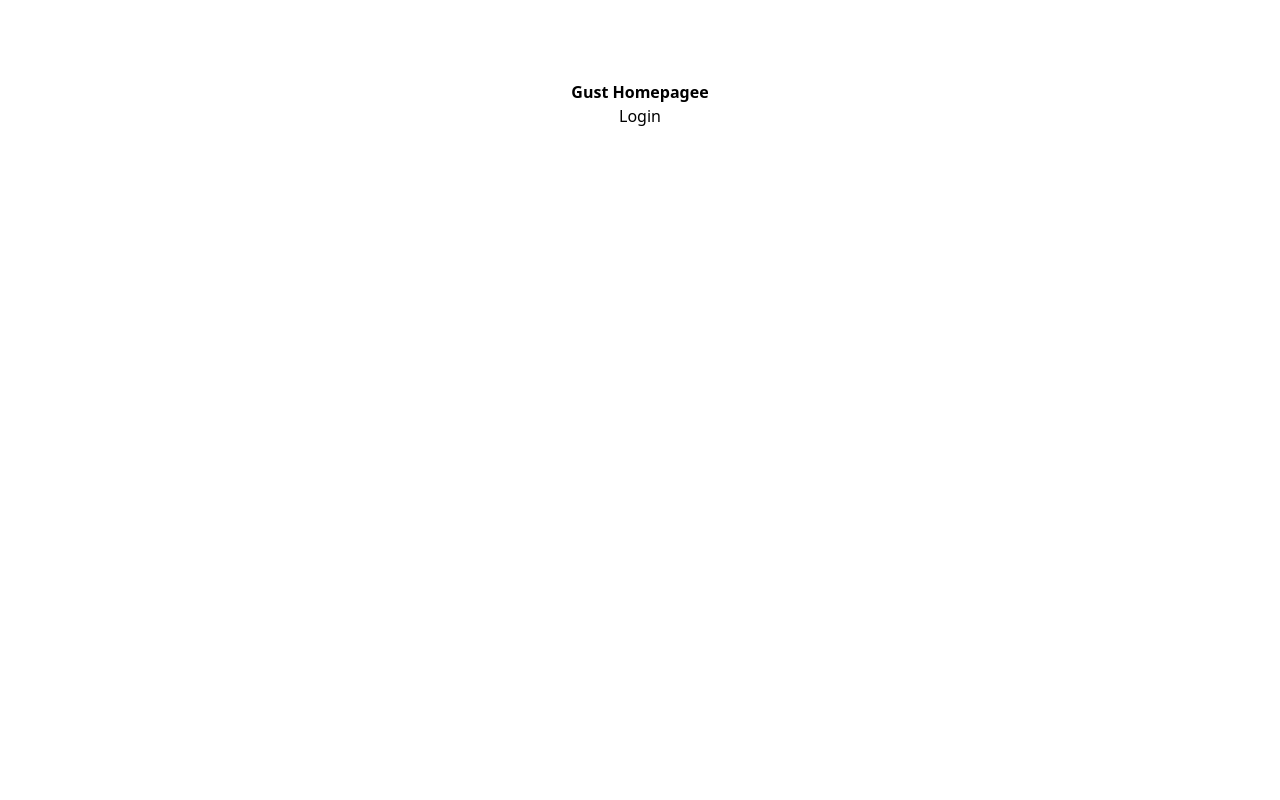
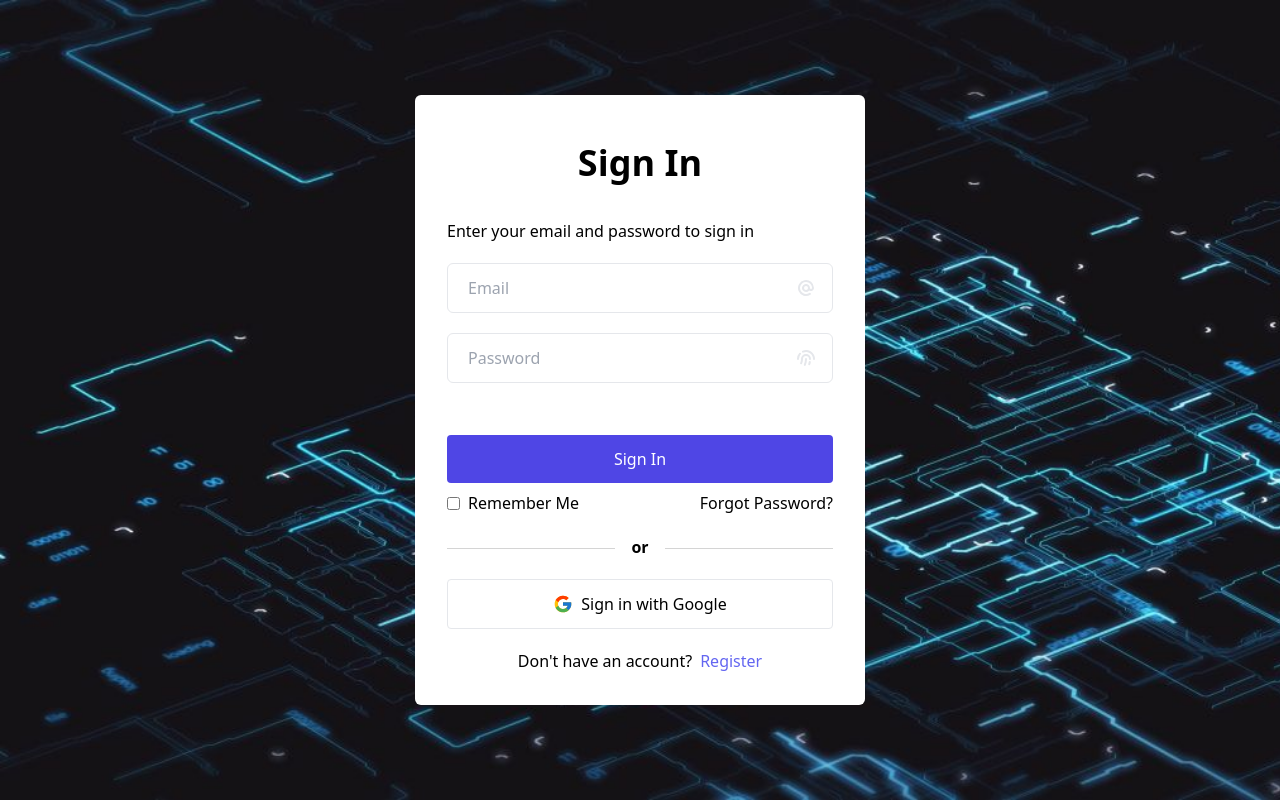
Before and after one commit to lorenzo-querol/CCSECDV-Final-Project, a React (Create React App) app: page / in a window 1280 px wide. Built offline with nearby package versions, Linux system fonts and the light colour scheme.

Commit message:
Change guest page to login page

```diff
--- a/src/components/Home.js
+++ b/src/components/Home.js
@@ -3,15 +3,18 @@ import { Helmet } from "react-helmet";
 import { Link } from "react-router-dom";
 import Sidebar from "../layouts/Sidebar";
 
+import Login from '../components/Login'
+
 function Home() {
-  const [session, setSession] = useState(false)
+  const [session, setSession] = useState(false);
+
 
   return (
     <div>
       <Helmet>
         <title>Home Page</title>
       </Helmet>
-      {session ? User() : Guest()}
+      {session ? User() : <Login />}
     </div>
   );
 }
```
